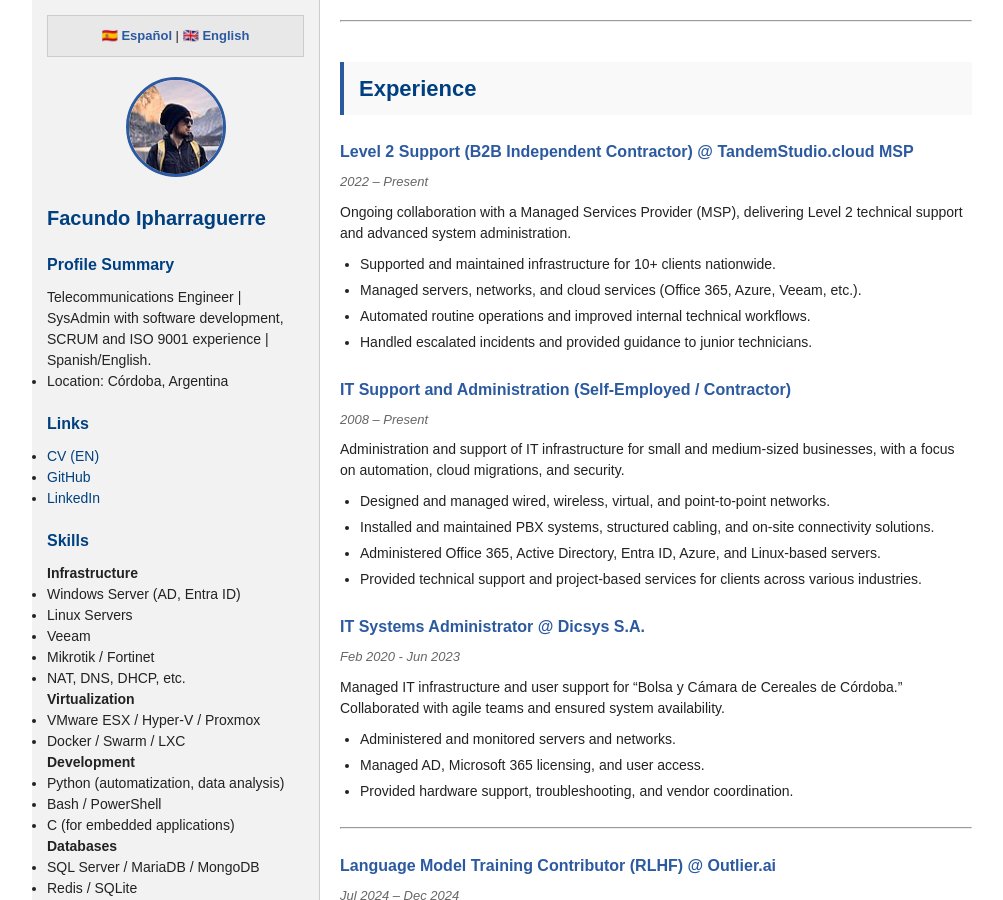
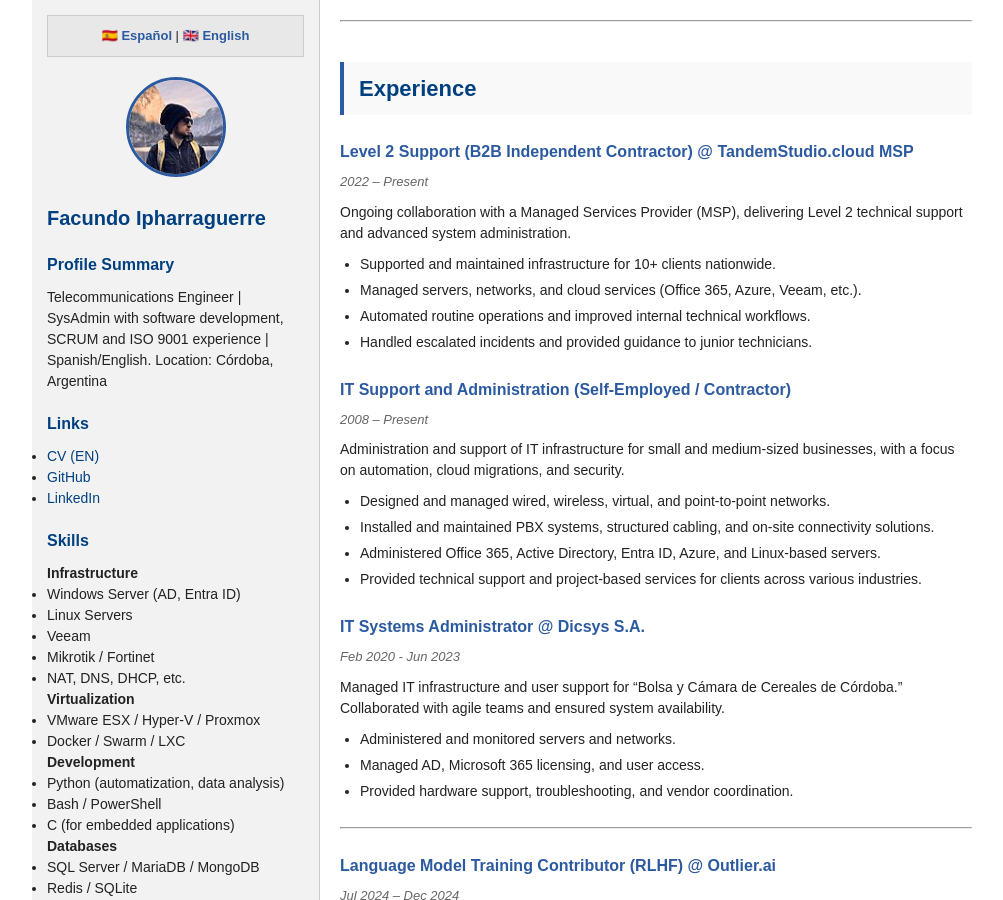
Before and after one commit to fipharraguerre/cv-homepage, a Jekyll site: the page built from index_en.md, in a window 1280 px wide and 900 px high. Shown: the whole window, without its empty margins (128-1131 px from the left). Built offline with Jekyll 4.4.1, drawn with Linux system fonts in a browser that asks for light colours.

Commit message:
sidebar minor fixes

```diff
--- a/index_en.md
+++ b/index_en.md
@@ -9,7 +9,7 @@
 
   ### Profile Summary
   Telecommunications Engineer | SysAdmin with software development, SCRUM and ISO 9001 experience | Spanish/English.
-  - Location: Córdoba, Argentina
+  Location: Córdoba, Argentina
 
   ### Links
   - [CV (EN)](https://docs.google.com/document/d/1bzRSBal5hZ2-_s6Y_l_zuRHCsHcR2TmanpyhuRp-XWA/edit?usp=sharing)
```
